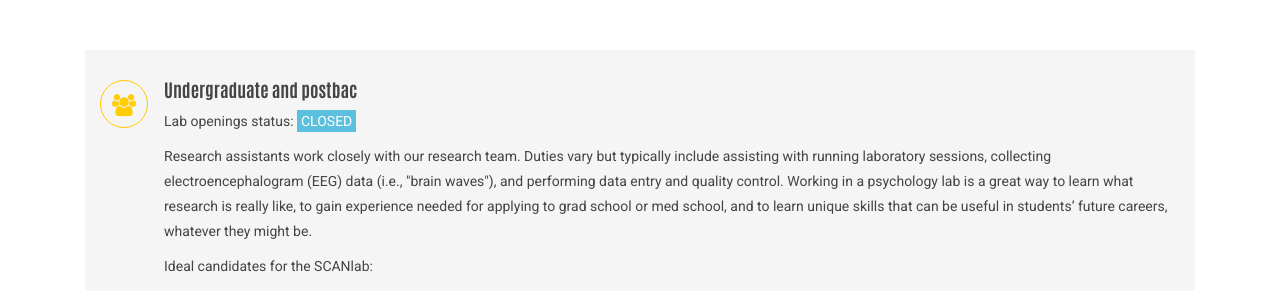
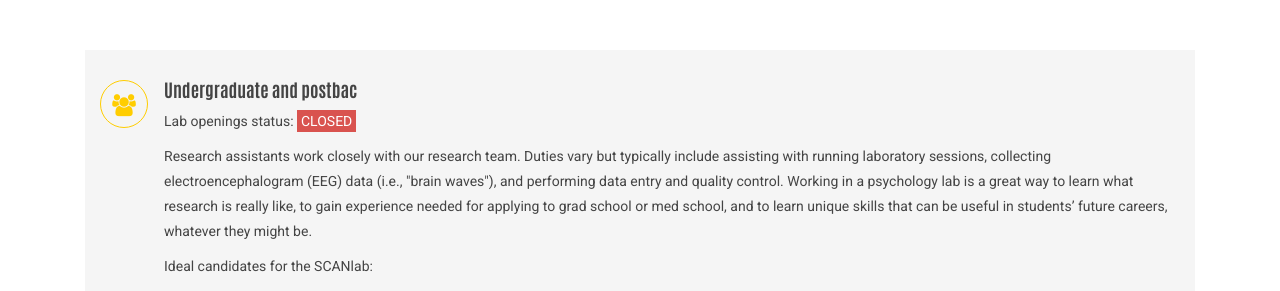
Before and after one commit to bartholow-scanlab/bartholow-scanlab.github.io, a Jekyll site: the page built from jointhelab.html, in a window 1280 px wide. Shown: the part 284-575 px from the top of the page. Built offline with Jekyll 4.4.1, drawn with Linux system fonts in a browser that asks for light colours.

Commit message:
Update jointhelab.html

```diff
--- a/jointhelab.html
+++ b/jointhelab.html
@@ -37,7 +37,7 @@ canonical: https://www.scanlab.page/
                     </div>
                     <div class="featured-content">
                        <h4>Undergraduate and postbac</h4>
-                      <p>Lab openings status: <span class="bg-info">CLOSED</span> <strong></p>
+                      <p>Lab openings status: <span class="bg-danger">CLOSED</span> <strong></p>
 
                       <p> Research assistants work closely with our research team. Duties vary but typically include assisting with running laboratory sessions, collecting electroencephalogram (EEG) data (i.e., "brain waves"), and performing data entry and quality control. Working in a psychology lab is a great way to learn what research is really like, to gain experience needed for applying to grad school or med school, and to learn unique skills that can be useful in students’ future careers, whatever they might be.</p>
 
```
